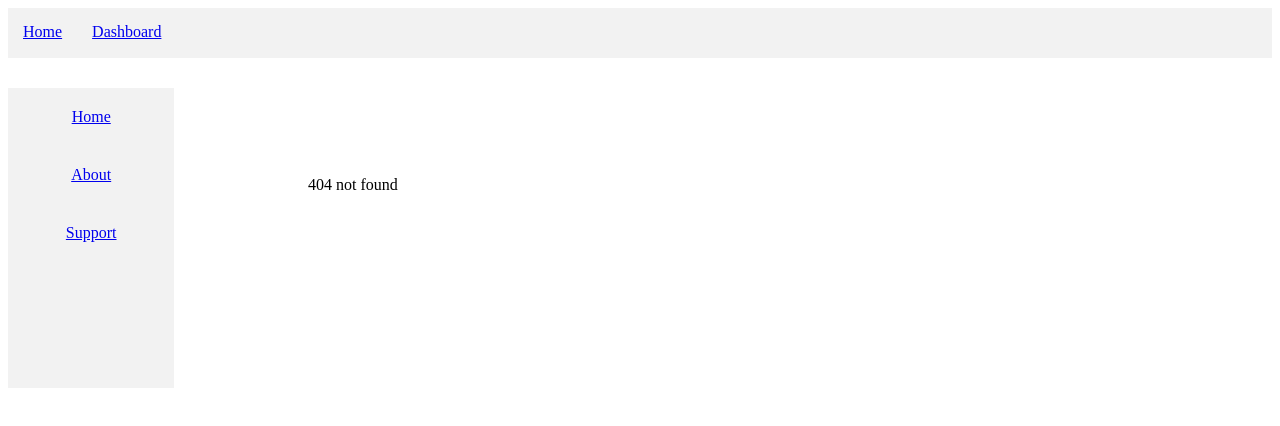
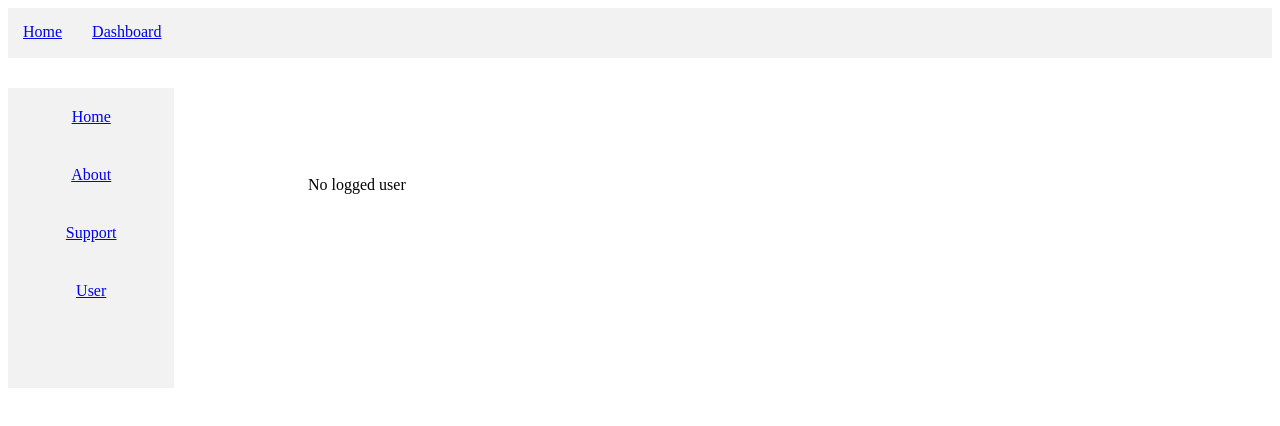
Before and after one commit to jinenab/reach-router, a React (Create React App) app: page /user in a window 1280 px wide. Before the commit this address had no page. Shown: the top 426 px of the page. Built offline with nearby package versions, Linux system fonts and the light colour scheme.

Commit message:
Improve the user page and add the user link to the nav bar

```diff
--- a/src/App.js
+++ b/src/App.js
@@ -30,7 +30,8 @@ return(<div>
         <Home path="/" exact/>
         <About path="about" exact/>
         <Support path="support" exact />
-        <User path="user/:id" exact/>
+        <User path="user"></User>
+        <User path="user/:id" exact />
         <Dash className="Dash" path="dashboard" exact>
             <DashHome path="/" exact/>
             <Team path="team/*" exact />
--- a/src/components/HomeNav/homeNav.js
+++ b/src/components/HomeNav/homeNav.js
@@ -7,6 +7,7 @@ function HomeNav(){
             <div><Link to="/">Home</Link> </div>
             <div><Link to="about"> About</Link> </div>
             <div><Link to="support"> Support</Link></div>
+            <div><Link to="user"> User</Link></div>
         </nav>
         <br></br>
     </div>)
--- a/src/components/User/user.js
+++ b/src/components/User/user.js
@@ -4,11 +4,9 @@ function User(){
 return(<div>
    <Match path="/user/:id">
 {
-props => props.match? (<div>I'am the user with id {props.match.id}</div>):(<div>No logged user</div>)
-}
-   </Match>
-  <br></br>
-    <Match path="/user/admin">
+props => props.match? (<div>I'am the user with id {props.match.id}
+<br></br>
+<Match path="/user/admin">
   {props =>
     props.match ? (
       <div>Cool you are the admin</div>
@@ -17,6 +15,11 @@ props => props.match? (<div>I'am the user with id {props.match.id}</div>):(<div>
     )
   }
 </Match>
+</div>):(<div>No logged user</div>)
+}
+   </Match>
+  <br></br>
+
 </div>)
 }
 export default User
```
